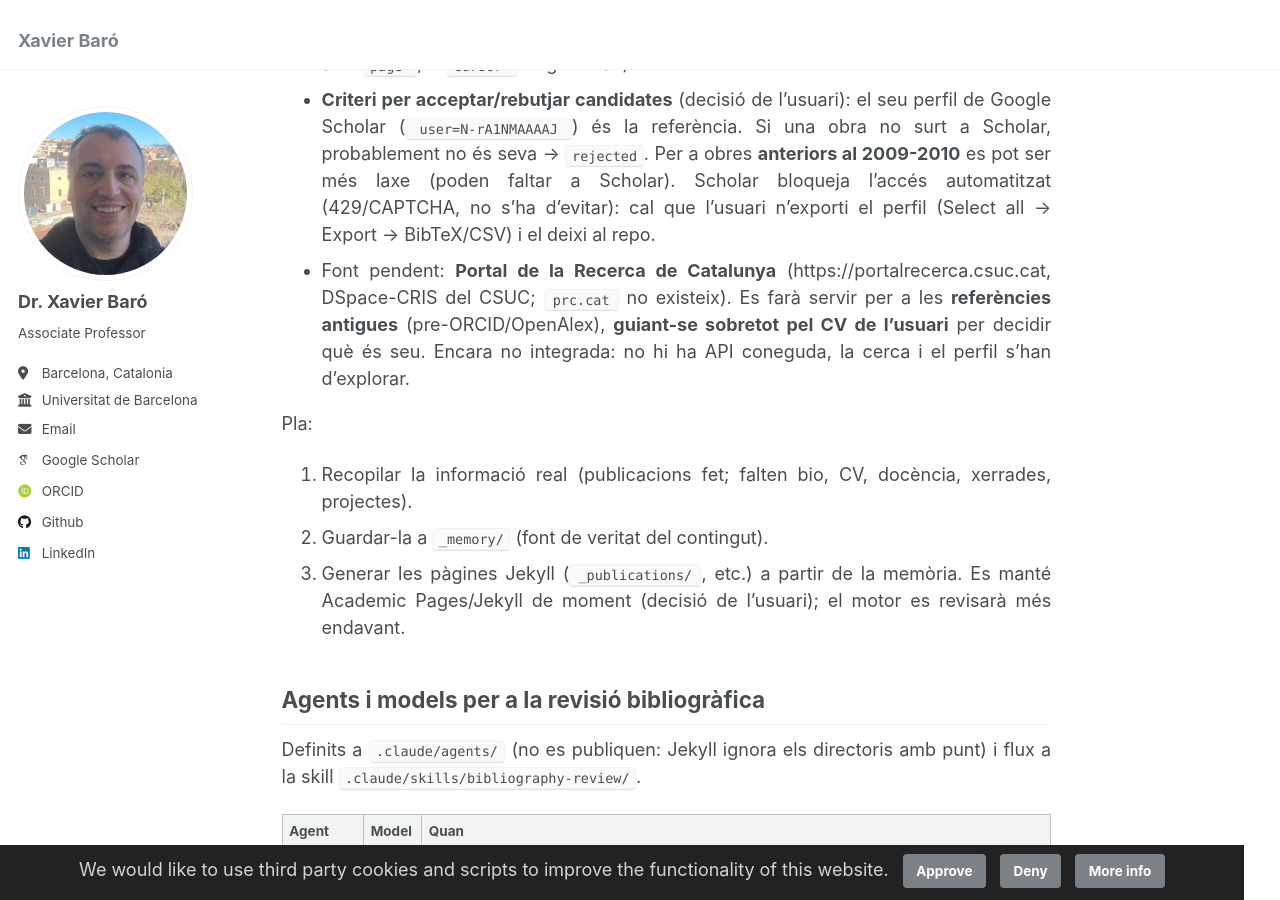
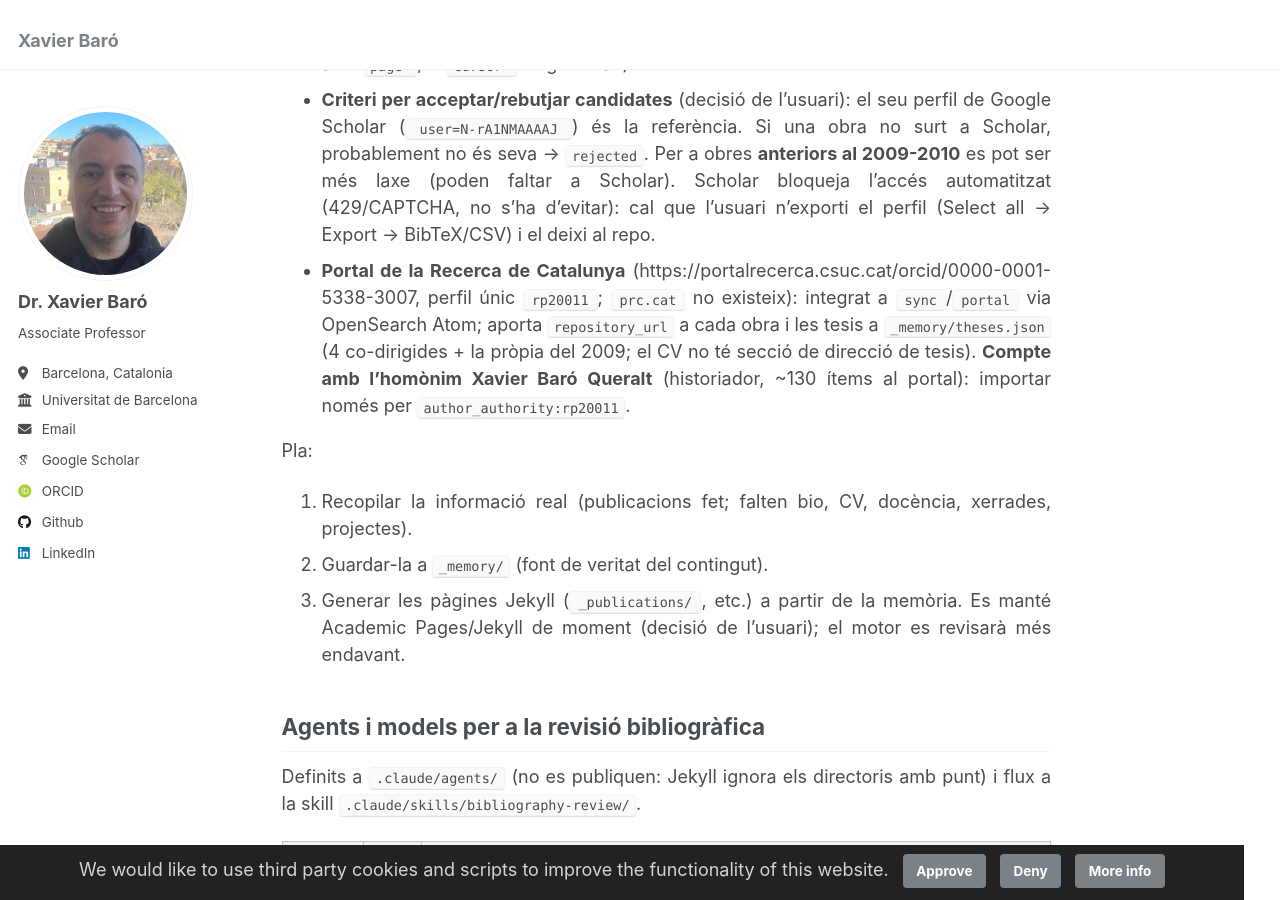
Before and after one commit to xbaro/xbaro.github.io, a Jekyll site: the page built from AGENTS.md, in a window 1280 px wide and 900 px high, scrolled down 2863 px. Built offline with Jekyll 4.4.1, drawn with Linux system fonts in a browser that asks for light colours; some web fonts are replaced; our own code applies the rules of GitHub Pages for plain Markdown files.

Commit message:
Integrate Portal de la Recerca de Catalunya (repository links, theses) and merge contained titles
Co-Authored-By: Claude Sonnet 5.5 <noreply@anthropic.com>

```diff
--- a/AGENTS.md
+++ b/AGENTS.md
@@ -49,7 +49,7 @@ Estat inicial: les col·leccions `_publications`, `_talks`, `_teaching`, `_posts
 - Actualitzar: `uv run _memory/tools/memory.py sync` · cercar: `... search "<text>"` · resum: `... stats`.
 - Fonts: ORCID `0000-0001-5338-3007` + OpenAlex (APIs públiques, sense clau; paginar amb `page=`, el `cursor=` exigeix clau).
 - **Criteri per acceptar/rebutjar candidates** (decisió de l'usuari): el seu perfil de Google Scholar (`user=N-rA1NMAAAAJ`) és la referència. Si una obra no surt a Scholar, probablement no és seva → `rejected`. Per a obres **anteriors al 2009-2010** es pot ser més laxe (poden faltar a Scholar). Scholar bloqueja l'accés automatitzat (429/CAPTCHA, no s'ha d'evitar): cal que l'usuari n'exporti el perfil (Select all → Export → BibTeX/CSV) i el deixi al repo.
-- Font pendent: **Portal de la Recerca de Catalunya** (https://portalrecerca.csuc.cat, DSpace-CRIS del CSUC; `prc.cat` no existeix). Es farà servir per a les **referències antigues** (pre-ORCID/OpenAlex), **guiant-se sobretot pel CV de l'usuari** per decidir què és seu. Encara no integrada: no hi ha API coneguda, la cerca i el perfil s'han d'explorar.
+- **Portal de la Recerca de Catalunya** (https://portalrecerca.csuc.cat/orcid/0000-0001-5338-3007, perfil únic `rp20011`; `prc.cat` no existeix): integrat a `sync`/`portal` via OpenSearch Atom; aporta `repository_url` a cada obra i les tesis a `_memory/theses.json` (4 co-dirigides + la pròpia del 2009; el CV no té secció de direcció de tesis). **Compte amb l'homònim Xavier Baró Queralt** (historiador, ~130 ítems al portal): importar només per `author_authority:rp20011`.
 
 Pla:
 1. Recopilar la informació real (publicacions fet; falten bio, CV, docència, xerrades, projectes).
```
